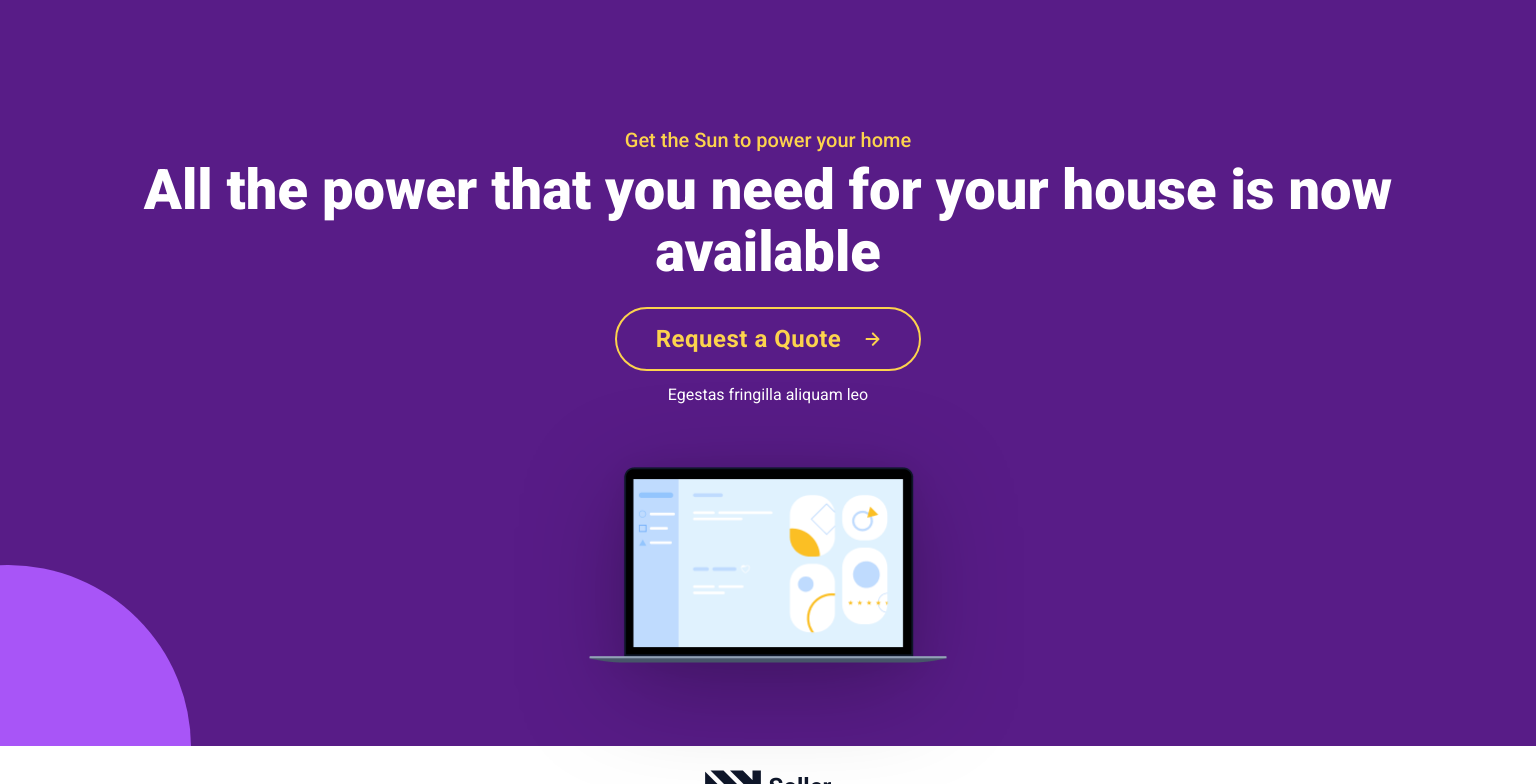
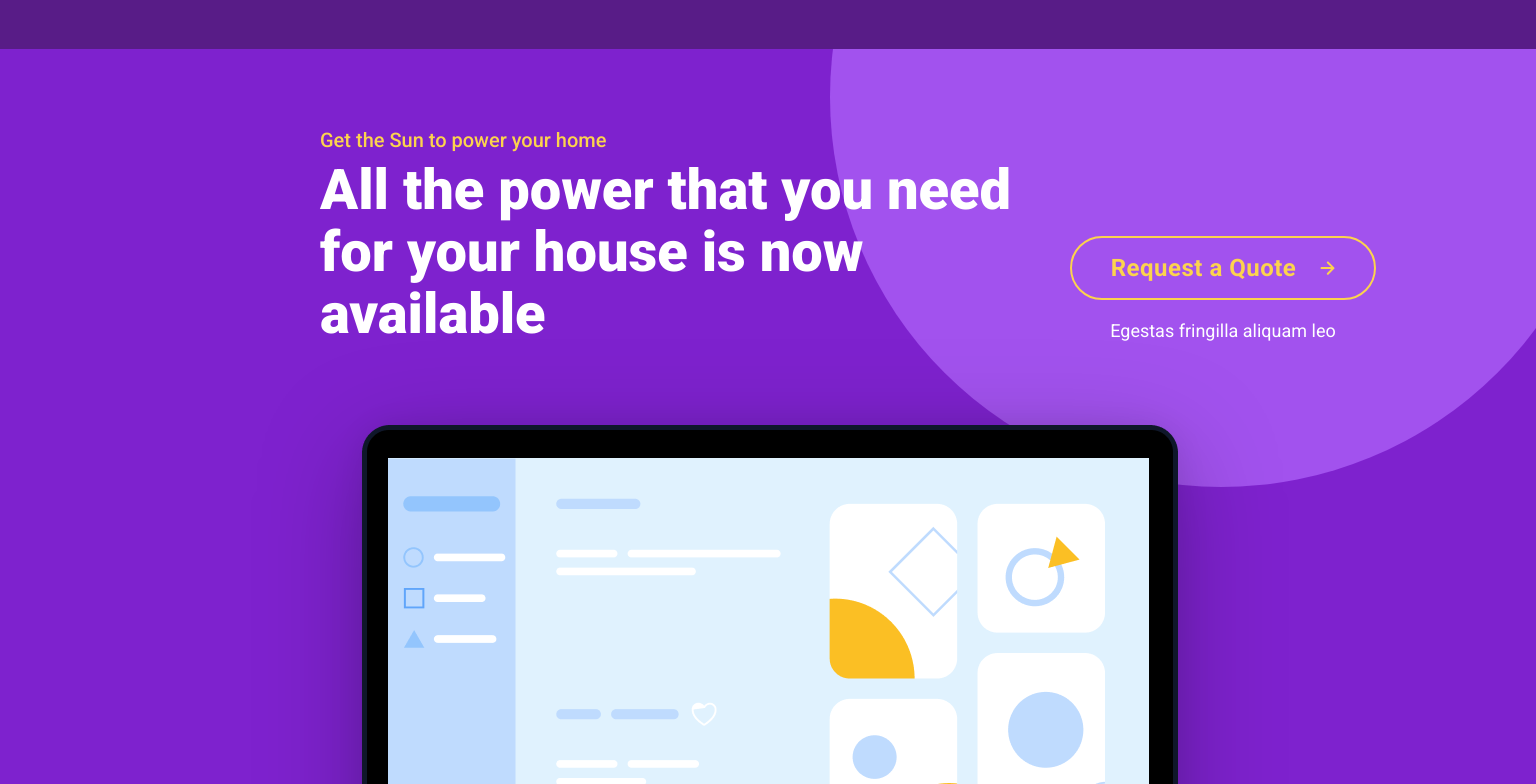
Before and after one commit to zingarelli/Buzzvel_2024_Test, a React (Vite) app: page / in a window 1536 px wide. Shown: the part 5160-5944 px from the top of the page. Built offline with nearby package versions, Linux system fonts and the light colour scheme.

Commit message:
add styles for CTA section (desktop)

```diff
--- a/src/components/LandingPage/CTA/CTA.module.css
+++ b/src/components/LandingPage/CTA/CTA.module.css
@@ -2,7 +2,7 @@
     position: relative;
 }
 
-.content {
+.quote {
     display: flex;
     flex-direction: column;
     align-items: center;
@@ -17,8 +17,7 @@
     position: relative;
     z-index: 1;
     filter:
-        drop-shadow(0 25px 50px rgba(0,0,0,0.25))
-        drop-shadow(0 0 15px rgba(0,0,0,0.07));
+        drop-shadow(0 25px 50px rgba(0, 0, 0, 0.25)) drop-shadow(0 0 15px rgba(0, 0, 0, 0.07));
 }
 
 .circle {
@@ -27,3 +26,62 @@
     left: 0;
     z-index: 0;
 }
+
+.circle--lg {
+    display: none;
+}
+
+@media screen and (min-width: 1440px) {
+    .article {
+        background-color: var(--purple-secondary);
+        display: grid;
+        grid-template-areas:
+            "header quote"
+            "img img";
+        text-align: left;
+        row-gap: 80px;
+    }
+
+    .article>* {
+        position: relative;
+        z-index: 1;
+    }
+
+    .article>div:first-child {
+        max-width: 894px;
+        margin-left: 240px;
+    }
+
+    .quote {
+        grid-area: quote;
+        align-self: flex-end;
+        justify-self: flex-end;
+        margin: 0 80px 0 0;
+    }
+
+    .quote>p {
+        font-size: var(--md);
+        line-height: 29px;
+    }
+
+    .picture {
+        grid-area: img;
+        justify-self: center;
+    }
+
+    .image {
+        max-width: 1008px;
+    }
+
+    .circle {
+        display: none;
+    }
+
+    .circle--lg {
+        display: block;
+        position: absolute;
+        top: 0;
+        right: 0;
+        z-index: 0;
+    }
+}
--- a/src/components/LandingPage/CTA/index.jsx
+++ b/src/components/LandingPage/CTA/index.jsx
@@ -2,9 +2,13 @@ import styles from './CTA.module.css';
 import Article from '../../Article';
 import QuoteButton from '../../QuoteButton';
 import laptop from '../../../assets/laptop.png';
+import laptop_lg from '../../../assets/laptop_lg.png';
+import { desktopWidth } from '../../../constants';
 
 /* Circle icons in the background */
-function CircleMobile ({ className }) {
+function Circle({ className, size = 'normal' }) {
+    switch (size) {
+        case 'normal':
             return (
                 <svg
                     width="191"
@@ -14,9 +18,23 @@ function CircleMobile ({ className }) {
                     xmlns="http://www.w3.org/2000/svg"
                     className={className}
                 >
-            <ellipse cx="8" cy="182.499" rx="183" ry="182.5" fill="#A855F7" />
+                    <ellipse cx="8" cy="182.499" rx="183" ry="182.5" fill="var(--purple-quaternary)" />
                 </svg>
             );
+        case 'lg':
+            return (
+                <svg
+                    width="706"
+                    height="438"
+                    viewBox="0 0 706 438"
+                    fill="none"
+                    xmlns="http://www.w3.org/2000/svg"
+                    className={className}
+                >
+                    <ellipse cx="391" cy="48" rx="391" ry="390" fill="var(--purple-tertiary)" />
+                </svg>
+            )
+    }
 }
 
 export default function CTA() {
@@ -27,12 +45,20 @@ export default function CTA() {
             theme='secondary'
             className={styles.article}
         >
-            <div className={styles.content}>
+            <div className={styles.quote}>
                 <QuoteButton theme='orange' />
                 <p>Egestas fringilla aliquam leo</p>
             </div>
-            <img src={laptop} alt="a laptop" className={styles.image} />
-            <CircleMobile className={styles.circle} />
+            <picture className={styles.picture}>
+                <source media={`(min-width: ${desktopWidth})`} srcSet={laptop_lg} />
+                <img
+                    src={laptop}
+                    alt="a laptop"
+                    className={styles.image}
+                />
+            </picture>
+            <Circle className={styles.circle} />
+            <Circle className={styles['circle--lg']} size='lg' />
         </Article>
     )
 }
```
Also changed, not shown: src/assets/laptop_lg.png (added). Lines whose indentation alone changed are shown as unchanged.
